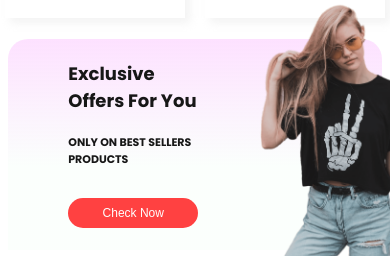
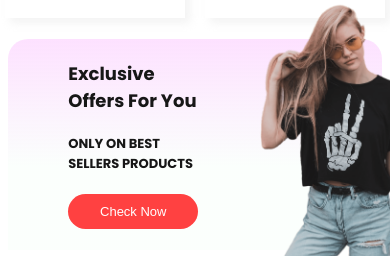
Before and after one commit to p-Limbo1996/E-commerce, a React (Create React App) app: page / in a window 390 px wide. Shown: the part 1680-1959 px from the top of the page. Built offline with nearby package versions, Linux system fonts and the light colour scheme.

Commit message:
update offers.css

```diff
--- a/src/Components/Offers/Offers.css
+++ b/src/Components/Offers/Offers.css
@@ -122,6 +122,7 @@
 }
 @media (max-width: 500px) {
   .offers {
+
     height: 25vh;
     margin-bottom: 40px;
   }
@@ -130,7 +131,7 @@
   }
 
   .offers-left p {
-    font-size: 11px;
+    font-size: 13px;
   }
   .offers-right img {
     width: 180px;
@@ -141,7 +142,8 @@
   }
   .offers-left button {
     width: 130px;
-    height: 30px;
-    font-size: 12px;
+    height: 35px;
+    font-size: 13px;
+    margin-top: 20px;
   }
 }
```
